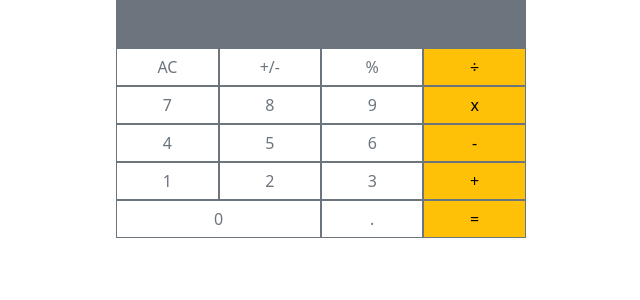
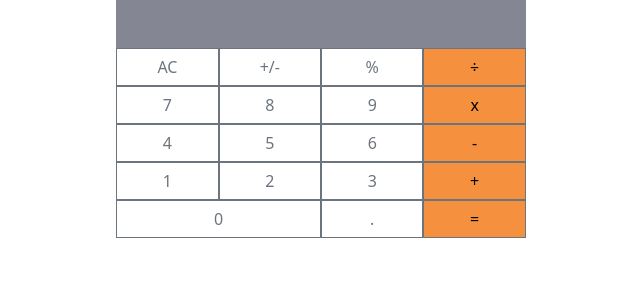
Before and after one commit to edenlisk/math-magician-react, a React (Create React App) app: page / in a window 1280 px wide. Shown: the top 300 px of the page, without its empty margins (319-959 px from the left). Built offline with nearby package versions, Linux system fonts and the light colour scheme.

Commit message:
Fix color decoration

```diff
--- a/src/components/calculator.js
+++ b/src/components/calculator.js
@@ -7,35 +7,35 @@ class Calculator extends React.Component {
   render() {
     return (
       <div className="calculator-container text-center mx-auto">
-        <input className="bg-secondary result-field border-0 text-end text-white fs-3 fw-bold" type="text" name="result-field" />
+        <input className="result-field border-0 text-end text-white fs-3 fw-bold" type="text" name="result-field" />
         <div className="row btn-container text-center mx-auto">
           <button className="btn btn-outline-secondary rounded-0 col" type="button">AC</button>
           <button className="btn btn-outline-secondary rounded-0 col" type="button">+/-</button>
           <button className="btn btn-outline-secondary rounded-0 col" type="button">%</button>
-          <button className="btn btn-warning rounded-0 border-secondary operator col" type="button">÷</button>
+          <button className="rounded-0 border-secondary operator col" type="button">÷</button>
         </div>
         <div className="row btn-container text-center mx-auto">
           <button className="btn btn-outline-secondary rounded-0 col" type="button">7</button>
           <button className="btn btn-outline-secondary rounded-0 col" type="button">8</button>
           <button className="btn btn-outline-secondary rounded-0 col" type="button">9</button>
-          <button className="btn btn-warning rounded-0 border-secondary col operator" type="button">x</button>
+          <button className="rounded-0 border-secondary col operator" type="button">x</button>
         </div>
         <div className="row btn-container text-center mx-auto">
           <button className="btn btn-outline-secondary rounded-0 col" type="button">4</button>
           <button className="btn btn-outline-secondary rounded-0 col" type="button">5</button>
           <button className="btn btn-outline-secondary rounded-0 col" type="button">6</button>
-          <button className="btn btn-warning rounded-0 border-secondary col operator" type="button">-</button>
+          <button className="rounded-0 border-secondary col operator" type="button">-</button>
         </div>
         <div className="row btn-container text-center mx-auto">
           <button className="btn btn-outline-secondary rounded-0 col" type="button">1</button>
           <button className="btn btn-outline-secondary rounded-0 col" type="button">2</button>
           <button className="btn btn-outline-secondary rounded-0 col" type="button">3</button>
-          <button className="btn btn-warning rounded-0 border-secondary col operator" type="button">+</button>
+          <button className="rounded-0 border-secondary col operator" type="button">+</button>
         </div>
         <div className="row btn-container text-center mx-auto">
           <button className="btn btn-outline-secondary rounded-0 col-6" type="button">0</button>
           <button className="btn btn-outline-secondary rounded-0 col" type="button">.</button>
-          <button className="btn btn-warning rounded-0 border-secondary col operator" type="button">=</button>
+          <button className="rounded-0 border-secondary col operator" type="button">=</button>
         </div>
       </div>
     );
--- a/src/index.css
+++ b/src/index.css
@@ -4,6 +4,7 @@
 
 .result-field {
   height: 3rem;
+  background-color: #858694;
 }
 
 .result-field,
@@ -14,3 +15,8 @@
 .result-field:focus {
   outline: none;
 }
+
+.operator {
+  background-color: #f5913e;
+  border: 1px solid #a7a1a1d8;
+}
```
